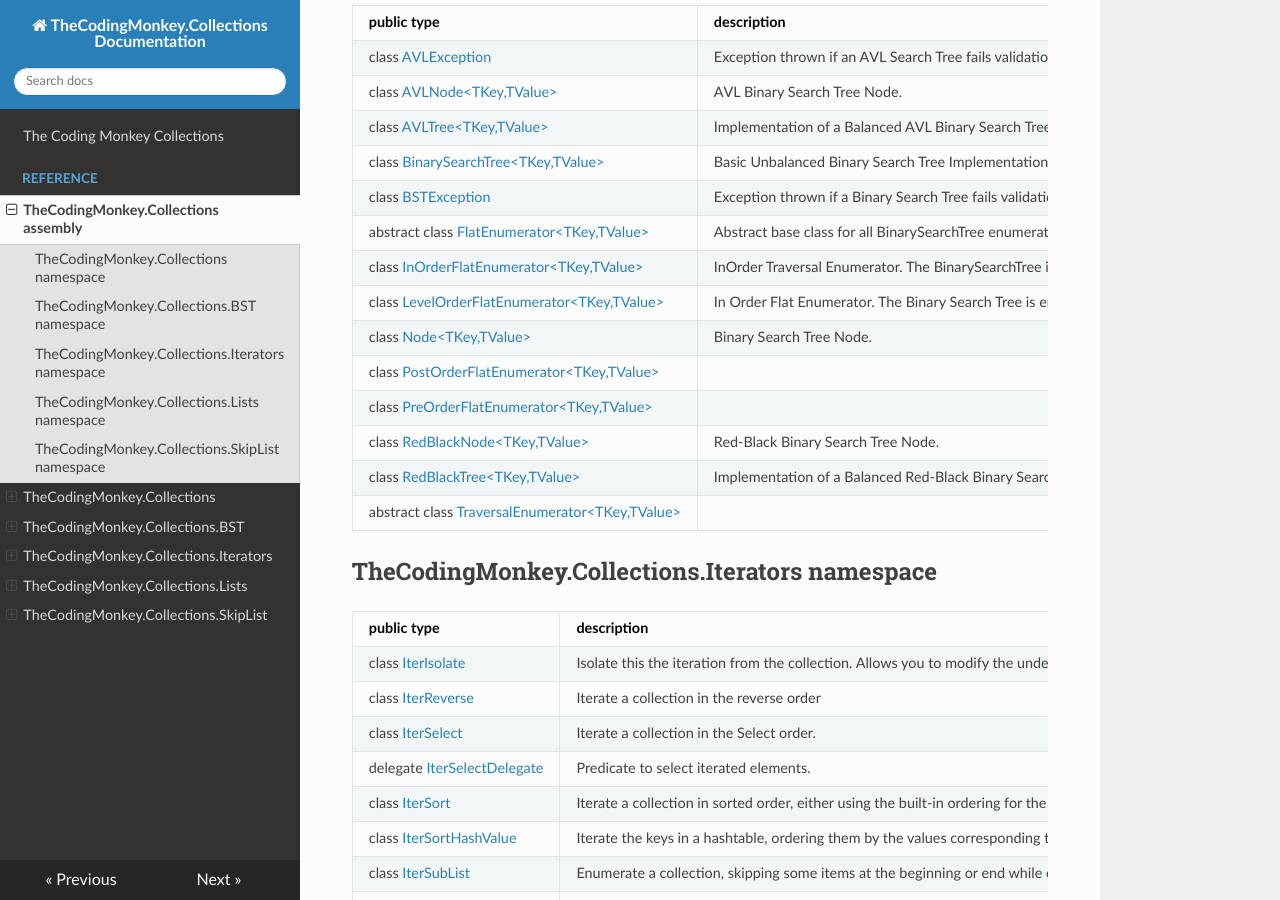
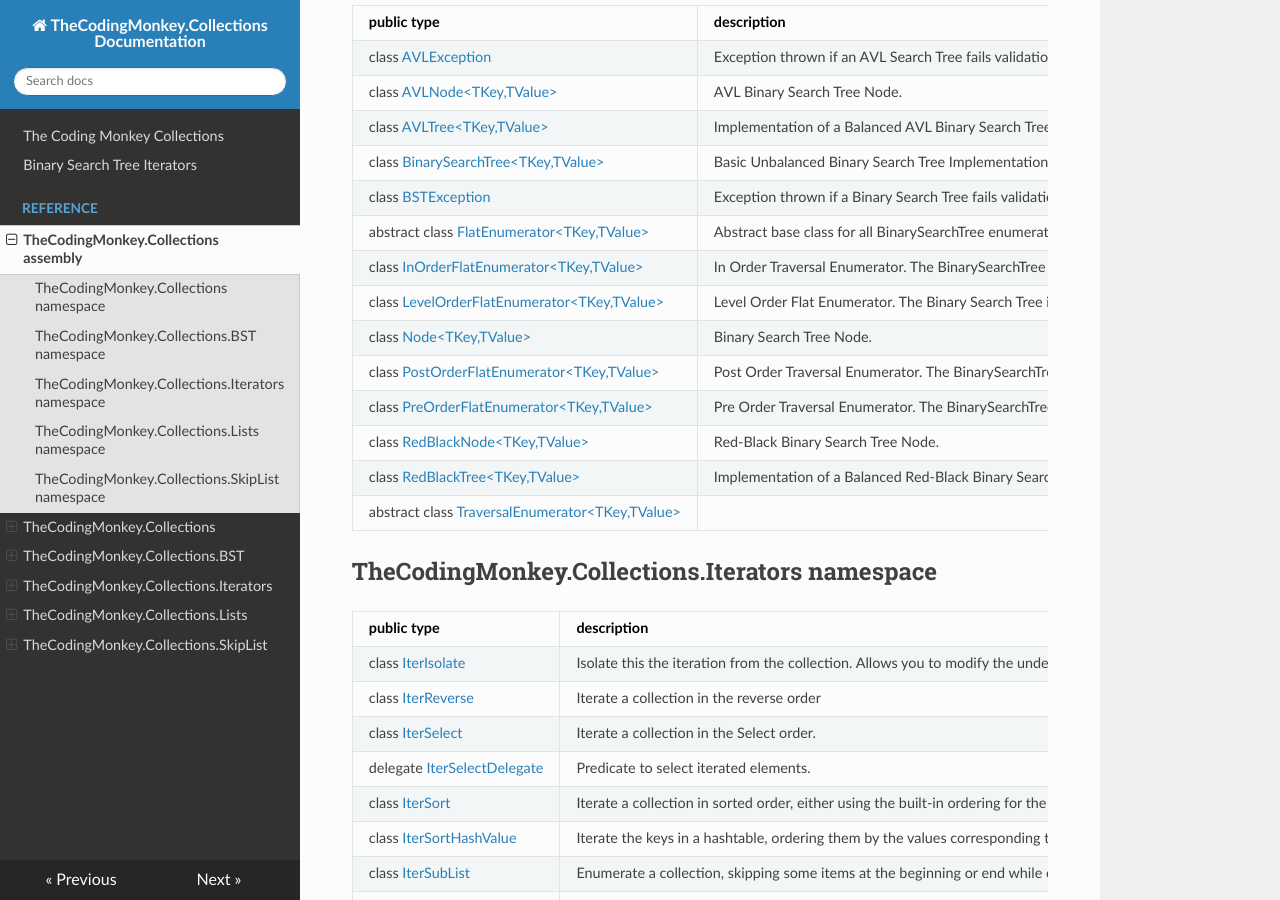
Before and after one commit to NickSchweitzer/Collections, an MkDocs documentation site: the page built from Docs/Reference/TheCodingMonkey.Collections.md, in a window 1280 px wide and 900 px high, scrolled down 397 px. Built offline with MkDocs 1.6.1, drawn with Linux system fonts in a browser that asks for light colours; nearby versions of some CDN libraries.

Commit message:
Added some more documentation on the different binary search tree iteration methods

```diff
--- a/Docs/Reference/TheCodingMonkey.Collections.md
+++ b/Docs/Reference/TheCodingMonkey.Collections.md
@@ -17,11 +17,11 @@
 | class [BinarySearchTree&lt;TKey,TValue&gt;](TheCodingMonkey.Collections.BST/BinarySearchTree-2.md) | Basic Unbalanced Binary Search Tree Implementation. |
 | class [BSTException](TheCodingMonkey.Collections.BST/BSTException.md) | Exception thrown if a Binary Search Tree fails validation. |
 | abstract class [FlatEnumerator&lt;TKey,TValue&gt;](TheCodingMonkey.Collections.BST/FlatEnumerator-2.md) | Abstract base class for all BinarySearchTree enumerators. Implements an Enumerator for a Binary Search Tree by traversing the entire tree at Construction and flattening it according to the rules of the enumerator. |
-| class [InOrderFlatEnumerator&lt;TKey,TValue&gt;](TheCodingMonkey.Collections.BST/InOrderFlatEnumerator-2.md) | InOrder Traversal Enumerator. The BinarySearchTree is enumerated in the order of Left Node, Current Value, Right Node. |
-| class [LevelOrderFlatEnumerator&lt;TKey,TValue&gt;](TheCodingMonkey.Collections.BST/LevelOrderFlatEnumerator-2.md) | In Order Flat Enumerator. The Binary Search Tree is enumerated in the order of Left Node, Current Value, Right Node at time of Enumerator construction. |
+| class [InOrderFlatEnumerator&lt;TKey,TValue&gt;](TheCodingMonkey.Collections.BST/InOrderFlatEnumerator-2.md) | In Order Traversal Enumerator. The BinarySearchTree is enumerated in the order of Left Node, Current Value, Right Node. |
+| class [LevelOrderFlatEnumerator&lt;TKey,TValue&gt;](TheCodingMonkey.Collections.BST/LevelOrderFlatEnumerator-2.md) | Level Order Flat Enumerator. The Binary Search Tree is enumerated breadth first at time of Enumerator construction. |
 | class [Node&lt;TKey,TValue&gt;](TheCodingMonkey.Collections.BST/Node-2.md) | Binary Search Tree Node. |
-| class [PostOrderFlatEnumerator&lt;TKey,TValue&gt;](TheCodingMonkey.Collections.BST/PostOrderFlatEnumerator-2.md) |  |
-| class [PreOrderFlatEnumerator&lt;TKey,TValue&gt;](TheCodingMonkey.Collections.BST/PreOrderFlatEnumerator-2.md) |  |
+| class [PostOrderFlatEnumerator&lt;TKey,TValue&gt;](TheCodingMonkey.Collections.BST/PostOrderFlatEnumerator-2.md) | Post Order Traversal Enumerator. The BinarySearchTree is enumerated in the order of Left Node, Right Node, Current Value. |
+| class [PreOrderFlatEnumerator&lt;TKey,TValue&gt;](TheCodingMonkey.Collections.BST/PreOrderFlatEnumerator-2.md) | Pre Order Traversal Enumerator. The BinarySearchTree is enumerated in the order of Current Value, Left Node, Right Node. |
 | class [RedBlackNode&lt;TKey,TValue&gt;](TheCodingMonkey.Collections.BST/RedBlackNode-2.md) | Red-Black Binary Search Tree Node. |
 | class [RedBlackTree&lt;TKey,TValue&gt;](TheCodingMonkey.Collections.BST/RedBlackTree-2.md) | Implementation of a Balanced Red-Black Binary Search Tree. |
 | abstract class [TraversalEnumerator&lt;TKey,TValue&gt;](TheCodingMonkey.Collections.BST/TraversalEnumerator-2.md) |  |
```
Also changed, not shown: Docs/BSTIterators.md (added, +12 -0 lines), Docs/Reference/TheCodingMonkey.Collections.BST/InOrderFlatEnumerator-2.md (+1 -1 lines), Docs/Reference/TheCodingMonkey.Collections.BST/LevelOrderFlatEnumerator-2.md (+1 -1 lines), Docs/Reference/TheCodingMonkey.Collections.BST/PostOrderFlatEnumerator-2.md (+2 -0 lines), Docs/Reference/TheCodingMonkey.Collections.BST/PreOrderFlatEnumerator-2.md (+2 -0 lines), Docs/index.md (+11 -0 lines), Docs/Images/sample_bst.png (added), 4 other files.
